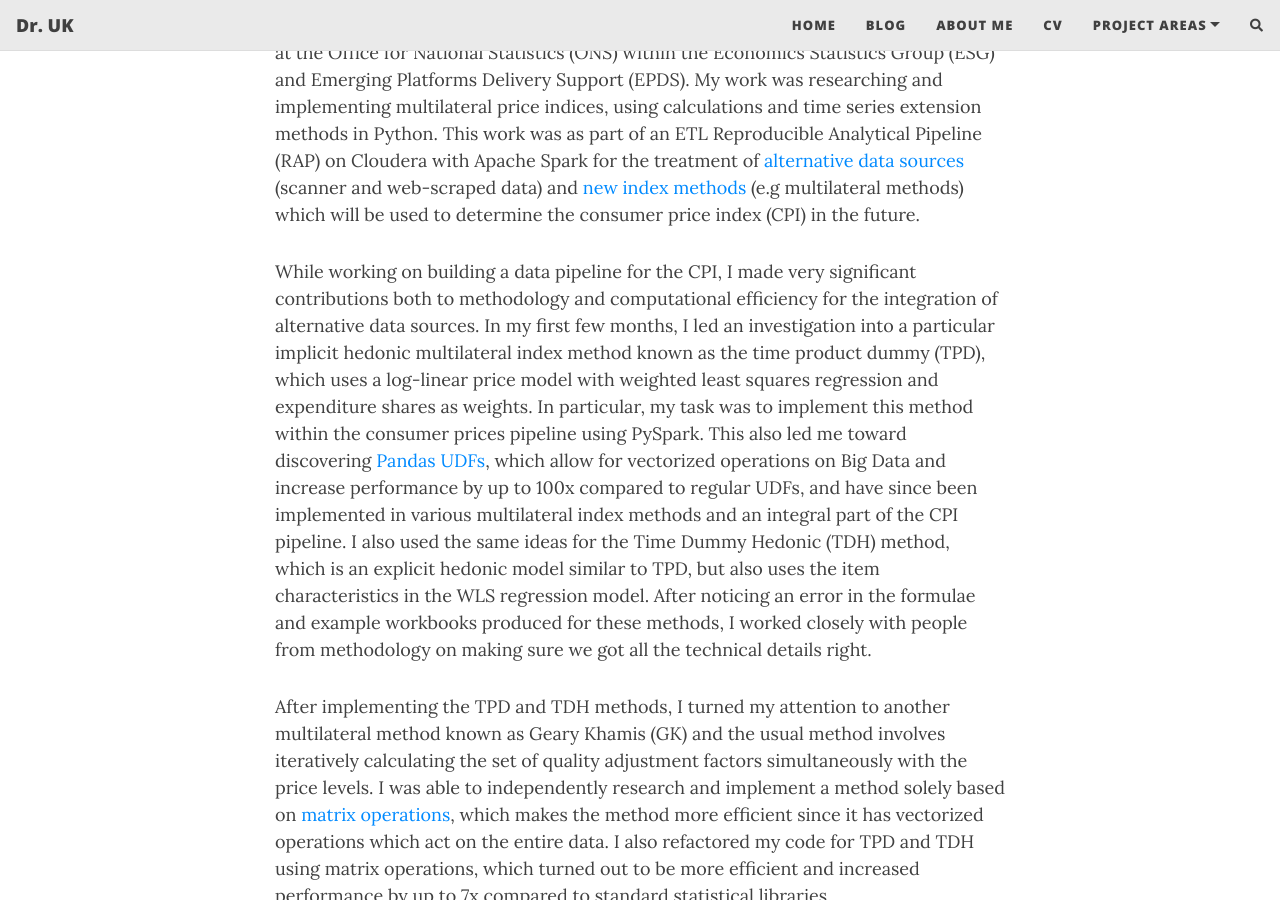
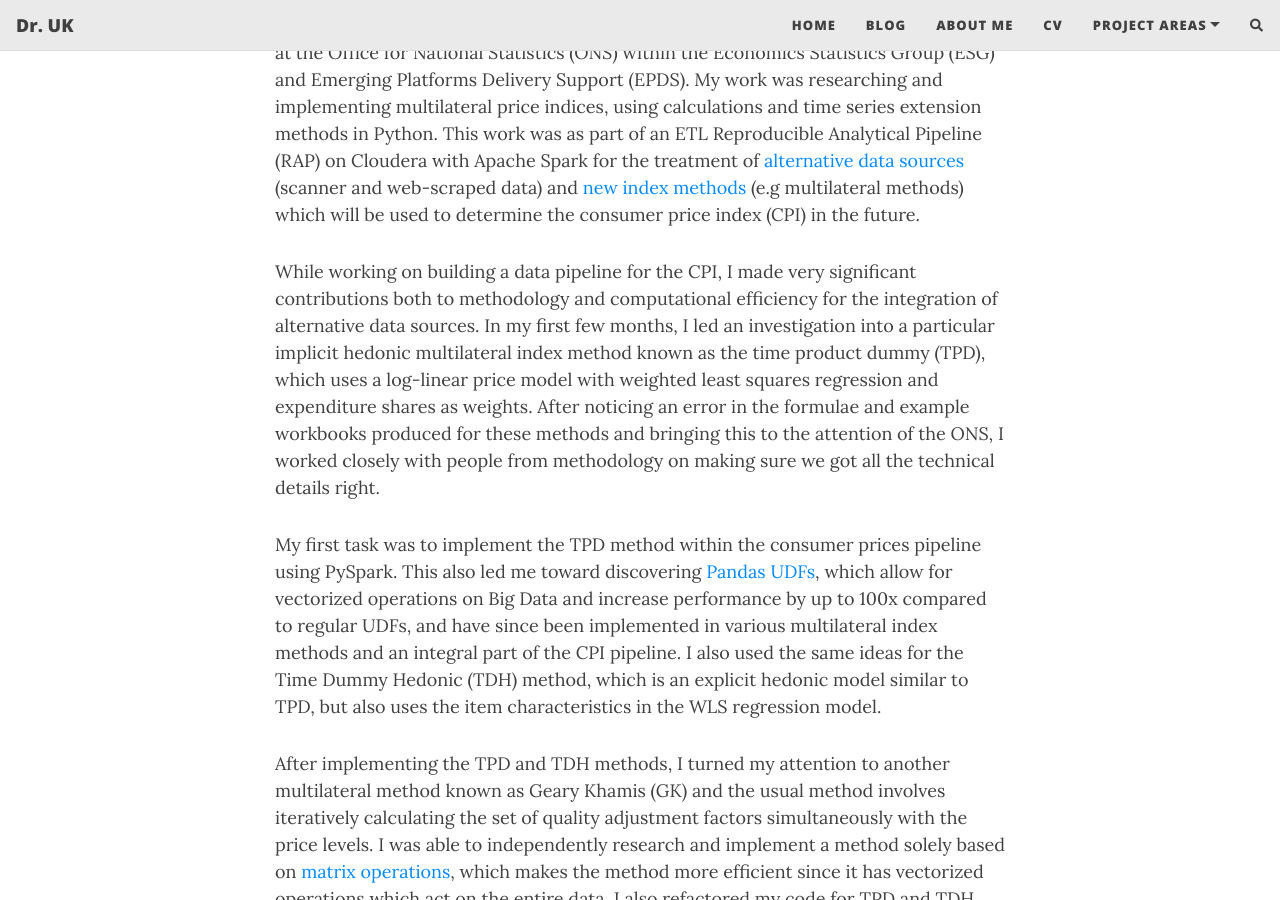
Before and after one commit to drrobotk/drrobotk.github.io, a Jekyll site: the page built from aboutme.md, in a window 1280 px wide and 900 px high, scrolled down 1651 px. Built offline with Jekyll 4.4.1, drawn with Linux system fonts in a browser that asks for light colours; nearby versions of some CDN libraries; comment, search, counter and statistics services are not loaded.

Commit message:
Update cv.

```diff
--- a/aboutme.md
+++ b/aboutme.md
@@ -20,7 +20,9 @@
 
 In June 2021, I was employed as a Data Scientist at the Higher Executive Officer grade at the Office for National Statistics (ONS) within the Economics Statistics Group (ESG) and Emerging Platforms Delivery Support (EPDS). My work was researching and implementing multilateral price indices, using calculations and time series extension methods in Python. This work was as part of an ETL Reproducible Analytical Pipeline (RAP) on Cloudera with Apache Spark for the treatment of [alternative data sources](https://www.ons.gov.uk/economy/inflationandpriceindices/articles/introducingalternativedataintoconsumerpricestatisticsaggregationandweights/2021-11-09) (scanner and web-scraped data) and [new index methods](https://www.ons.gov.uk/economy/inflationandpriceindices/articles/newindexnumbermethodsinconsumerpricestatistics/2020-09-01) (e.g multilateral methods) which will be used to determine the consumer price index (CPI) in the future.
 
-While working on building a data pipeline for the CPI, I made very significant contributions both to methodology and computational efficiency for the integration of alternative data sources. In my first few months, I led an investigation into a particular implicit hedonic multilateral index method known as the time product dummy (TPD), which uses a log-linear price model with weighted least squares regression and expenditure shares as weights. In particular, my task was to implement this method within the consumer prices pipeline using PySpark. This also led me toward discovering [Pandas UDFs](https://www.databricks.com/blog/2020/05/20/new-pandas-udfs-and-python-type-hints-in-the-upcoming-release-of-apache-spark-3-0.html), which allow for vectorized operations on Big Data and increase performance by up to 100x compared to regular UDFs, and have since been implemented in various multilateral index methods and an integral part of the CPI pipeline. I also used the same ideas for the Time Dummy Hedonic (TDH) method, which is an explicit hedonic model similar to TPD, but also uses the item characteristics in the WLS regression model. After noticing an error in the formulae and example workbooks produced for these methods, I worked closely with people from methodology on making sure we got all the technical details right.
+While working on building a data pipeline for the CPI, I made very significant contributions both to methodology and computational efficiency for the integration of alternative data sources. In my first few months, I led an investigation into a particular implicit hedonic multilateral index method known as the time product dummy (TPD), which uses a log-linear price model with weighted least squares regression and expenditure shares as weights. After noticing an error in the formulae and example workbooks produced for these methods and bringing this to the attention of the ONS, I worked closely with people from methodology on making sure we got all the technical details right.
+
+My first task was to implement the TPD method within the consumer prices pipeline using PySpark. This also led me toward discovering [Pandas UDFs](https://www.databricks.com/blog/2020/05/20/new-pandas-udfs-and-python-type-hints-in-the-upcoming-release-of-apache-spark-3-0.html), which allow for vectorized operations on Big Data and increase performance by up to 100x compared to regular UDFs, and have since been implemented in various multilateral index methods and an integral part of the CPI pipeline. I also used the same ideas for the Time Dummy Hedonic (TDH) method, which is an explicit hedonic model similar to TPD, but also uses the item characteristics in the WLS regression model.
 
 After implementing the TPD and TDH methods, I turned my attention to another multilateral method known as Geary Khamis (GK) and the usual method involves iteratively calculating the set of quality adjustment factors simultaneously with the price levels. I was able to independently research and implement a method solely based on [matrix operations](https://drrobotk.github.io/2021-09-20-Geary-Khamis/), which makes the method more efficient since it has vectorized operations which act on the entire data. I also refactored my code for TPD and TDH using matrix operations, which turned out to be more efficient and increased performance by up to 7x compared to standard statistical libraries.
 
```
